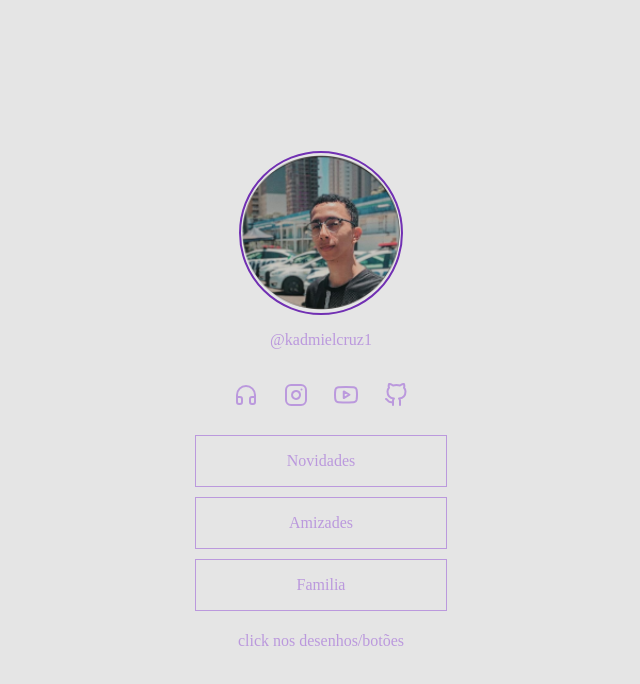
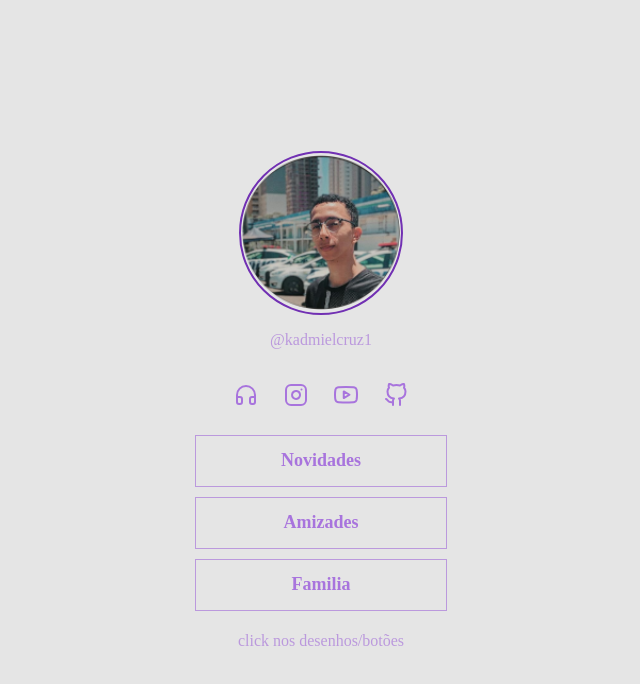
Before and after one commit to kadmielCruz/my-linktree, a plain HTML site: page index.html in a window 1280 px wide. Shown: the whole page, without its empty margins (319-959 px from the left). Drawn offline with nearby package versions, Linux system fonts and the light colour scheme.

Commit message:
Update style.css

```diff
--- a/style.css
+++ b/style.css
@@ -38,9 +38,11 @@ img{
   }
 a{
     text-decoration: none;
-    color: #BB99DD;
+    color: #a874dd;
     width: 100%;
     text-align: center;
+    font-size: large;
+    font-weight: bold;
 }
 
 
```
